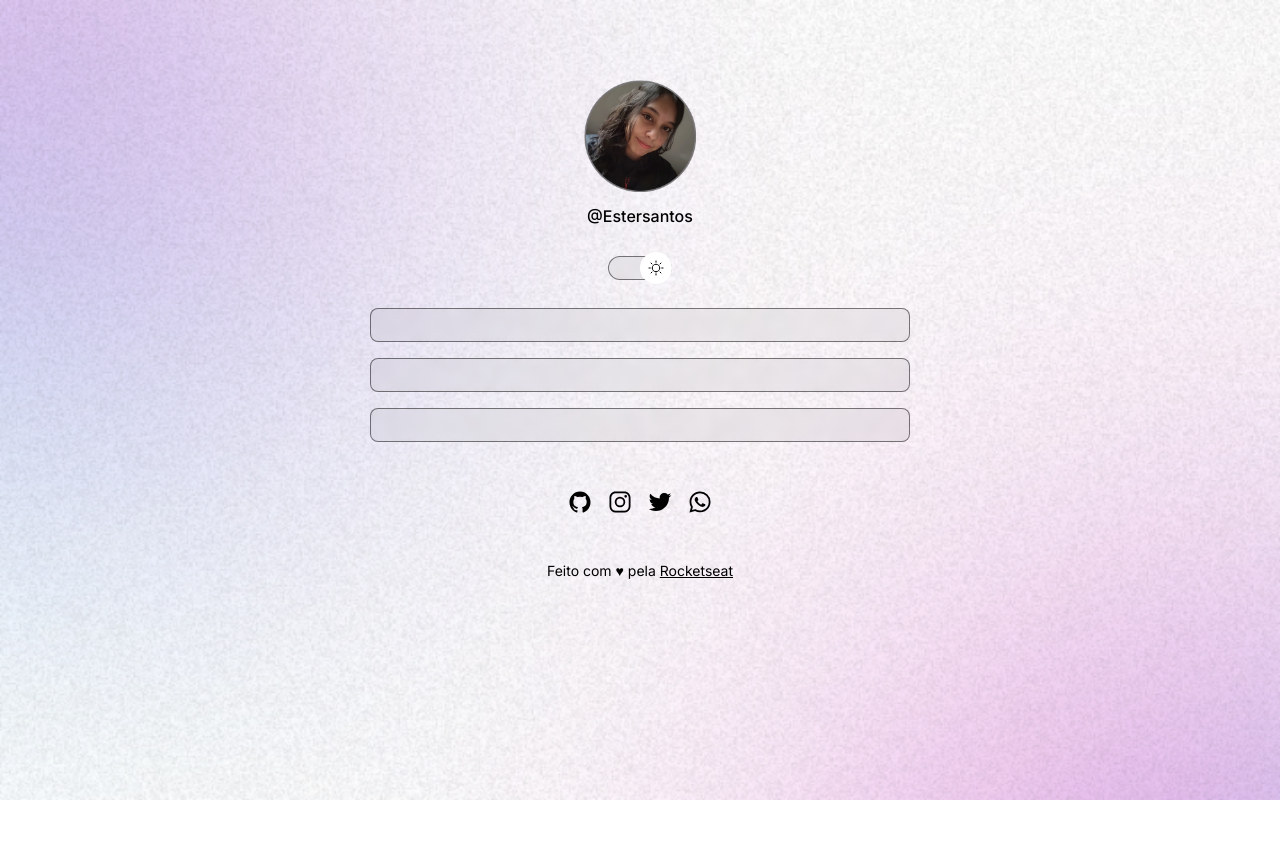
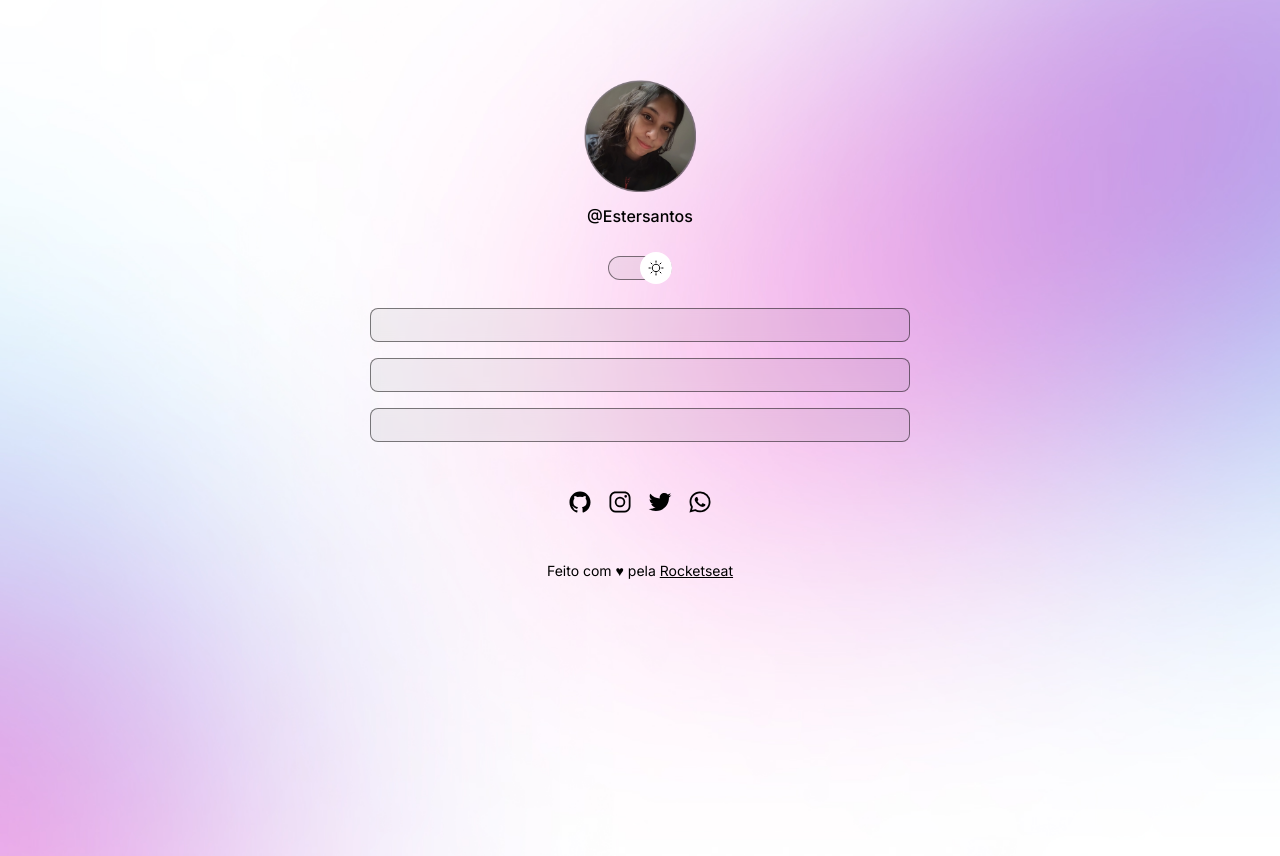
Before and after one commit to EsterS9M/primeiro, a plain HTML site: page index.html in a window 1280 px wide. Both pictures are taken after a click on the element 640 px from the left and 269 px from the top of the page. Before the commit the page ends 800 px from the top, so only its background shows below. Drawn offline with nearby package versions, Linux system fonts and the light colour scheme.

Commit message:
change background based on media

```diff
--- a/style.css
+++ b/style.css
@@ -26,6 +26,7 @@
 
 body {
   background: var(--bg-url) no-repeat top center/cover;
+  height: 100vh;
 }
 
 body * {
@@ -156,3 +157,13 @@ footer {
   text-align: center;
   font-size: 14px;
 }
+
+@media (min-width: 700px) {
+  :root {
+    --bg-url: url(./assets/bg-dark.jpg);
+  }
+
+  .light {
+    --bg-url: url(./assets/bg-light.jpg);
+  }
+}
```
Also changed, not shown: assets/bg-dark.jpg (added), assets/bg-light.jpg (added).
